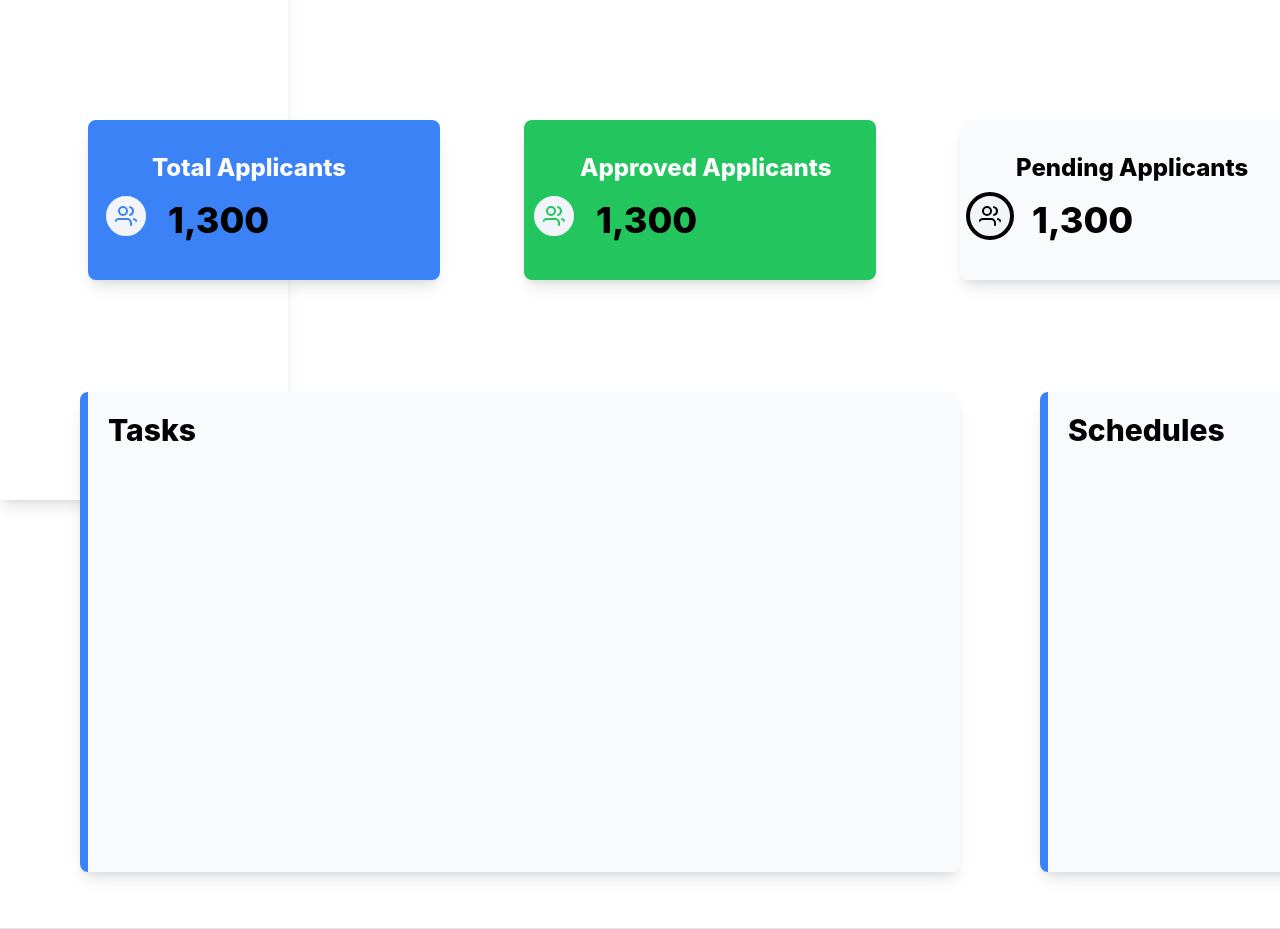
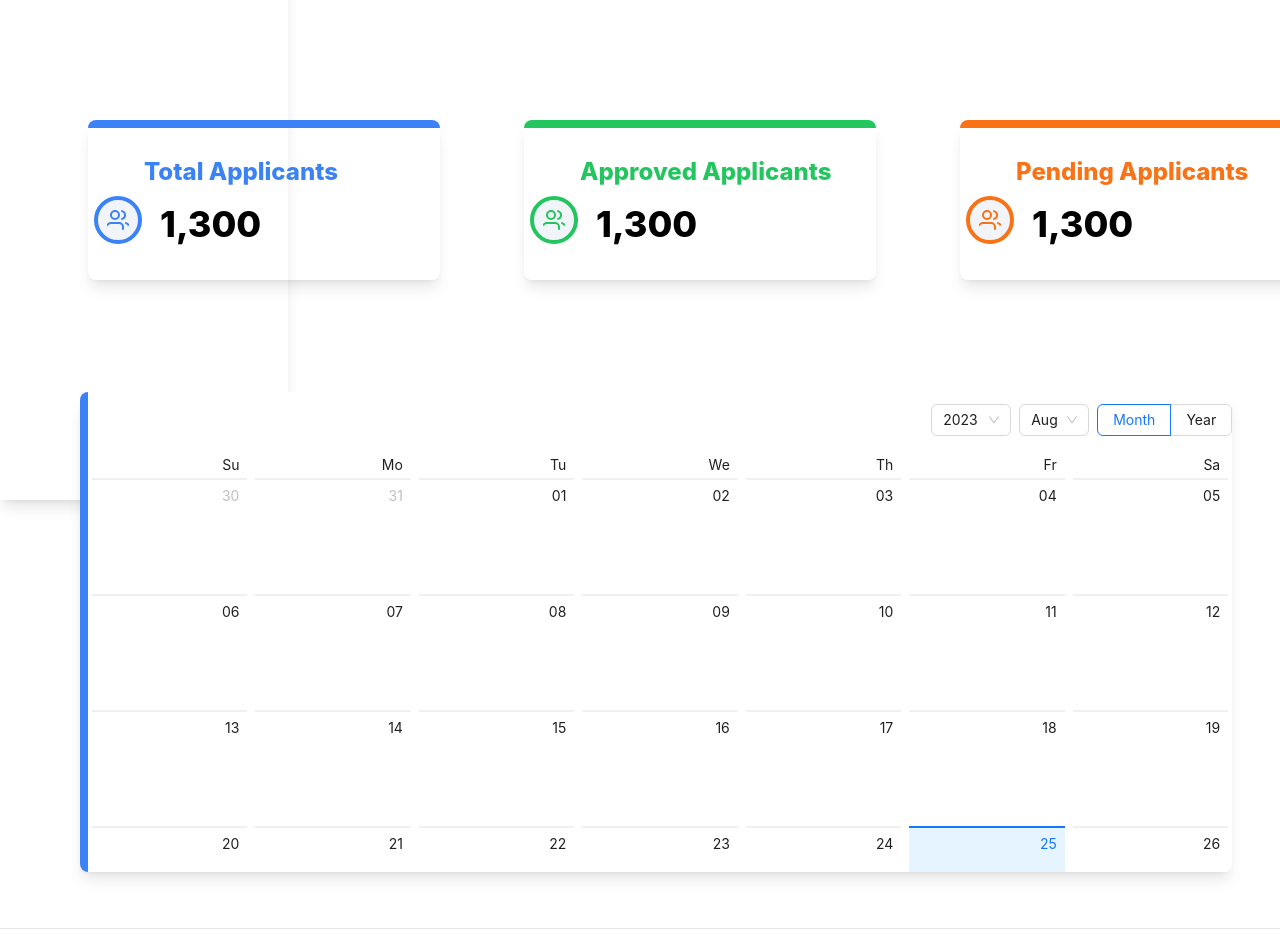
Before and after one commit to Baouldguyd/ssmp-prog-portal, a React (Create React App) app: page /settings in a window 1280 px wide. Shown: the part 800-1729 px from the top of the page. Built offline with nearby package versions, Linux system fonts and the light colour scheme; the HTML template or start-up script is replaced by a standard one.

Commit message:
Homepage updated
updated the dashboard

```diff
--- a/package.json
+++ b/package.json
@@ -10,6 +10,7 @@
     "@testing-library/react": "^13.4.0",
     "@testing-library/user-event": "^13.5.0",
     "antd": "^5.8.4",
+    "axios": "^1.5.0",
     "flowbite": "^1.8.1",
     "flowbite-react": "^0.5.0",
     "framer-motion": "^10.16.0",
--- a/src/Components/Homepage.jsx
+++ b/src/Components/Homepage.jsx
@@ -1,4 +1,4 @@
-import React from 'react'
+import React from "react";
 import { FaVideoSlash } from "react-icons/fa";
 import { FiUsers } from "react-icons/fi";
 import { BsArrowRightShort } from "react-icons/bs";
@@ -6,15 +6,20 @@ import { TbCurrencyYen } from "react-icons/tb";
 import { MdGraphicEq } from "react-icons/md";
 import { BiSearch } from "react-icons/bi";
 import { MdOutlineLibraryBooks } from "react-icons/md";
-import { Link } from 'react-router-dom';
-import "../App.css"
+import { Link } from "react-router-dom";
+import "../App.css";
+import { Calendar } from "antd";
 
 const Homepage = () => {
   return (
-    <div className=" mt-10  relative flex flex-row w-screen h-screen  ">
+    <div className=" mt-10 relative flex flex-row ">
       <div>
-        <div className=''>
-          <input type="text" placeholder='Search' className=' p-5 ml-[95rem] w-[15rem] h-[2rem] border border-b-blue-500 border-b-4 shadow-lg rounded-lg ' />
+        <div className="">
+          <input
+            type="text"
+            placeholder="Search"
+            className=" p-5 ml-[95rem] w-[15rem] h-[2rem] border border-b-blue-500 border-b-4 shadow-lg rounded-lg "
+          />
         </div>
       </div>
       <div className="absolute top-36">
@@ -22,11 +27,11 @@ const Homepage = () => {
           <div className=" flex flex-wrap">
             <div className=" ml-14 flex gap-5 mt-[-10rem] ">
               <Link to="/pending">
-                <div className=" border-8 border-blue-500 w-[22rem] h-[10rem] flex-col items-center hover:scale-110 duration-200 content-center cursor-pointer bg-blue-500 shadow-lg p-4 m-8 rounded-lg">
+                <div className=" border-t-8 border-blue-500  w-[22rem] h-[10rem] flex-col items-center hover:scale-110 duration-200 content-center cursor-pointer shadow-lg p-4 m-8 rounded-lg">
                   <span className="">
                     <FiUsers className="w-12 border-4 border-blue-500 h-12 mt-8 ml-[-10px] bg-slate-100  text-blue-500 rounded-full p-2" />
                   </span>
-                  <h1 className="font-extrabold text-2xl text-white flex items-center ml-10 mt-[-5.5rem] ">
+                  <h1 className="font-extrabold text-2xl text-blue-500 flex items-center ml-10 mt-[-5.5rem] ">
                     Total Applicants
                   </h1>
                   <p className=" text-black text-4xl font-extrabold  ml-14 mt-4 ">
@@ -35,11 +40,11 @@ const Homepage = () => {
                 </div>
               </Link>
               <Link to="/pending">
-                <div className="  w-[22rem] h-[10rem] flex-col items-center hover:scale-110 duration-200 content-center cursor-pointer bg-green-500 shadow-lg p-4 m-8 rounded-lg">
+                <div className="  w-[22rem] h-[10rem] flex-col items-center hover:scale-110 duration-200 content-center cursor-pointer  border-t-8 border-green-500 shadow-lg p-4 m-8 rounded-lg">
                   <span className="">
                     <FiUsers className="w-12 border-4 border-green-500 h-12 mt-8 ml-[-10px] bg-slate-100  text-green-500 rounded-full p-2" />
                   </span>
-                  <h1 className="font-extrabold text-2xl text-white flex items-center ml-10 mt-[-5.5rem] ">
+                  <h1 className="font-extrabold text-2xl text-green-500 flex items-center ml-10 mt-[-5.5rem] ">
                     Approved Applicants
                   </h1>
                   <p className=" text-black text-4xl font-extrabold  ml-14 mt-4 ">
@@ -48,11 +53,11 @@ const Homepage = () => {
                 </div>
               </Link>
               <Link to="/pending">
-                <div className=" w-[22rem] h-[10rem] flex-col items-center hover:scale-110 duration-200 content-center cursor-pointer bg-slate-50 shadow-lg p-4 m-8 rounded-lg">
+                <div className=" w-[22rem] h-[10rem] flex-col items-center hover:scale-110 duration-200 content-center cursor-pointer border-t-8 border-orange-500 shadow-lg p-4 m-8 rounded-lg">
                   <span className="">
-                    <FiUsers className="w-12 border-4 border-black h-12 mt-8 ml-[-10px] bg-slate-100  text-black rounded-full p-2" />
+                    <FiUsers className="w-12 border-4 border-orange-500 h-12 mt-8 ml-[-10px] bg-slate-100  text-orange-500 rounded-full p-2" />
                   </span>
-                  <h1 className="font-extrabold text-2xl text-black flex items-center ml-10 mt-[-5.5rem]">
+                  <h1 className="font-extrabold text-2xl text-orange-500 flex items-center ml-10 mt-[-5.5rem]">
                     Pending Applicants
                   </h1>
                   <p className=" text-black text-4xl font-extrabold  ml-14 mt-4 ">
@@ -61,11 +66,11 @@ const Homepage = () => {
                 </div>
               </Link>
               <Link to="/pending">
-                <div className=" w-[22rem] h-[10rem] flex-col items-center hover:scale-110 duration-200 content-center cursor-pointer bg-red-500 shadow-lg p-4 m-8 rounded-lg">
+                <div className=" w-[22rem] h-[10rem] flex-col items-center hover:scale-110 duration-200 content-center cursor-pointer border-t-8 border-red-500 shadow-lg p-4 m-8 rounded-lg">
                   <span className="">
-                    <FiUsers className="w-12 border-4 border-white h-12 mt-8 ml-[-10px] bg-slate-100  text-red-500 rounded-full p-2" />
+                    <FiUsers className="w-12 border-4 border-red-500 h-12 mt-8 ml-[-10px] bg-slate-100  text-red-500 rounded-full p-2" />
                   </span>
-                  <h1 className="font-extrabold text-2xl text-white flex items-center ml-10 mt-[-5.5rem] ">
+                  <h1 className="font-extrabold text-2xl text-red-500 flex items-center ml-10 mt-[-5.5rem] ">
                     Rejected Applicants
                   </h1>
                   <p className=" text-white text-4xl font-extrabold  ml-14 mt-4 ">
@@ -77,11 +82,8 @@ const Homepage = () => {
           </div>
           {/* big cards */}
           <div className="flex">
-            <div className=" ml-20 bg-slate-50 shadow-lg h-[30rem] w-[55rem] border-l-8 border-blue-500 rounded-lg mt-20 hover:scale-110 duration-200 ">
-              <h1 className=" text-3xl p-5 font-extrabold ">Tasks</h1>
-              <div>
-
-              </div>
+            <div className=" overflow-auto  ml-20 bg-slate-50 shadow-lg h-[30rem] w-[100%] border-l-8 border-blue-500 rounded-lg mt-20 hover:scale-100 duration-200 ">
+              <Calendar className=" w-[100%]" />
             </div>
             <div className=" ml-20 bg-slate-50 shadow-lg h-[30rem] w-[45rem] border-l-8 border-blue-500 rounded-lg mt-20 hover:scale-110 duration-200 ">
               <h1 className=" text-3xl p-5 font-extrabold ">Schedules</h1>
@@ -92,6 +94,6 @@ const Homepage = () => {
       </div>
     </div>
   );
-}
+};
 
 export default Homepage;
--- /dev/null
+++ b/src/Pages/Popmodal.jsx
@@ -0,0 +1,20 @@
+import { QuestionCircleOutlined } from "@ant-design/icons";
+import React from "react";
+import { Popconfirm } from "antd";
+import { BsThreeDots } from "react-icons/bs";
+import styled from "@emotion/styled";
+
+const Popmodal = () => (
+  <Popconfirm
+    className=" hover:scale-150 duration-200 cursor-pointer"
+    title="Do you wish to:"
+    okText="Decline"
+    okType="danger"
+    cancelText="Approve"
+    style={{ width: "30px", backgroundColor: "black", color: "white" }}
+  >
+    <BsThreeDots />
+  </Popconfirm>
+);
+
+export default Popmodal;
```
Also changed, not shown: 1 other file (tests, documents, lock files or other folders).
